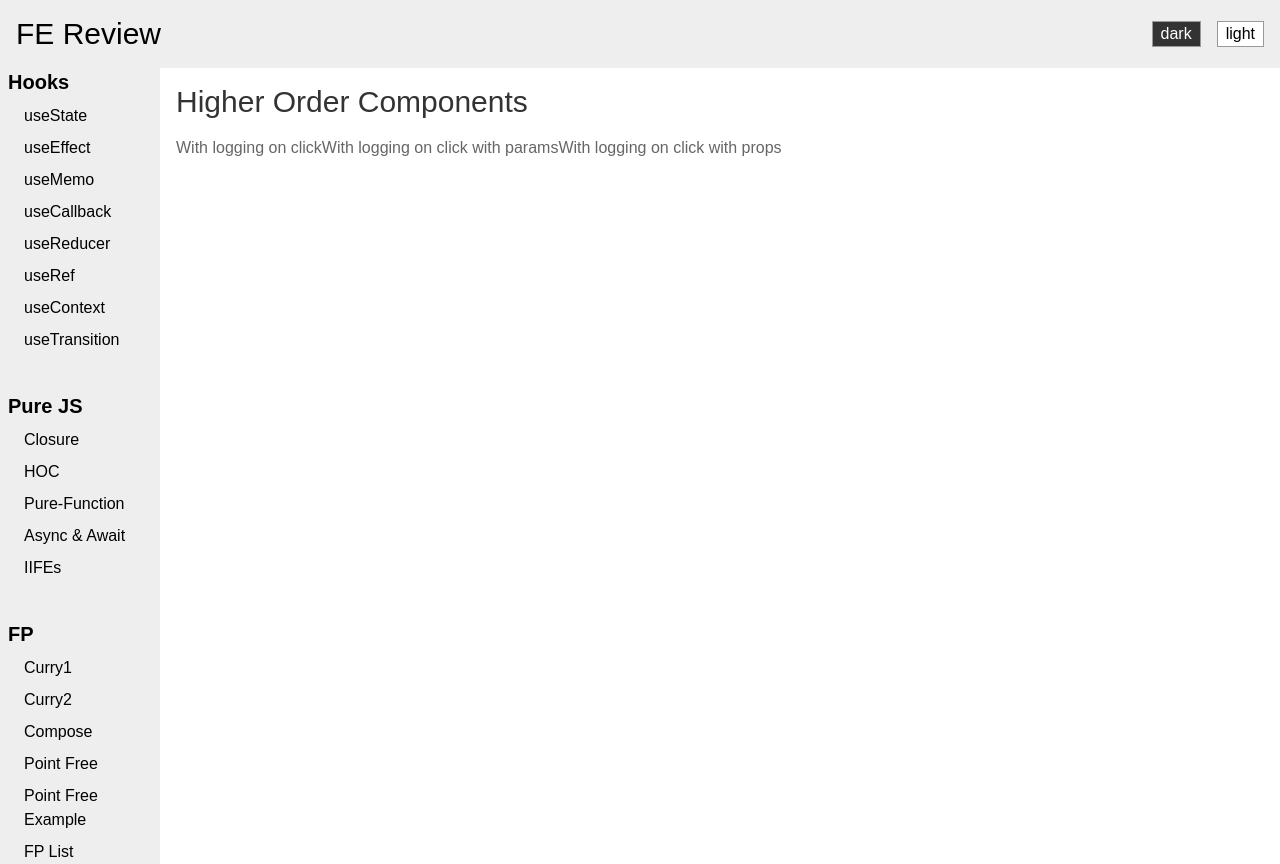
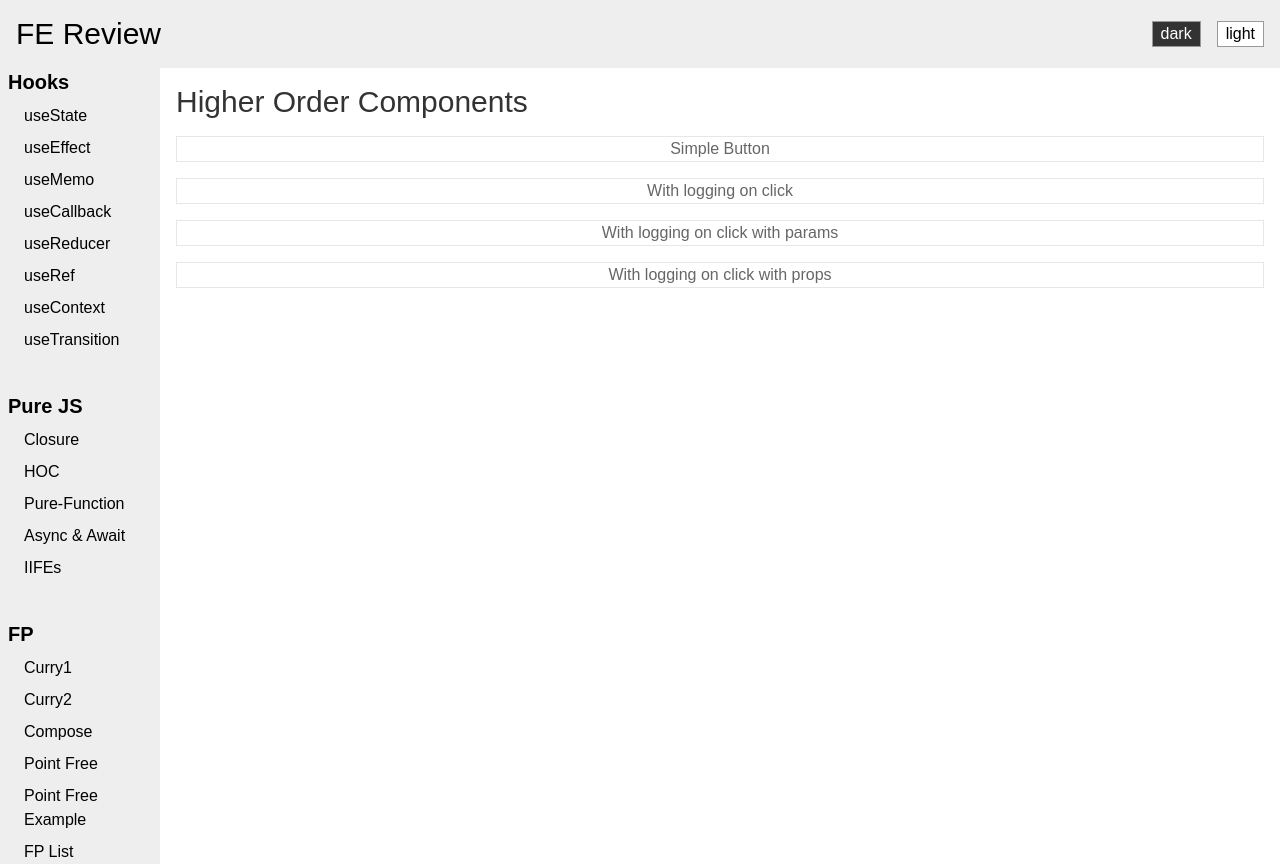
Before and after one commit to hsuanlin0202/Frontend-review, a Next.js app: page /pure/higher-order-components in a window 1280 px wide. Built offline with nearby package versions, Linux system fonts and the light colour scheme.

Commit message:
hoc update

```diff
--- a/pages/pure/higher-order-components.tsx
+++ b/pages/pure/higher-order-components.tsx
@@ -1,5 +1,6 @@
+import { ComponentType, ReactNode } from "react";
+import clsx from "clsx";
 import { Layout } from "components/layout";
-import { ComponentType, ReactNode } from "react";
 
 type Base = { onClick: () => void };
 
@@ -8,7 +9,7 @@ const withLoggingOnClick = <TProps extends Base>(
 ) => {
   return (props: TProps) => {
     const onClick = () => {
-      console.log("Log on click something");
+      console.log("Log on click");
       props.onClick();
     };
 
@@ -43,10 +44,28 @@ const withLoggingOnClickWithProps = <TProps extends Base>(
   };
 };
 
-type ButtonProps = { children: ReactNode; onClick: () => void };
+type ButtonProps = {
+  className?: string;
+  children: ReactNode;
+  onClick: () => void;
+  disabled?: boolean;
+};
 
-const SimpleButton = ({ children, onClick }: ButtonProps) => {
-  return <button onClick={onClick}>{children}</button>;
+const SimpleButton = ({
+  className,
+  children,
+  onClick,
+  disabled,
+}: ButtonProps) => {
+  return (
+    <button
+      className={clsx("px-2 border", disabled && "bg-gray-normal", className)}
+      onClick={onClick}
+      disabled={disabled}
+    >
+      {children}
+    </button>
+  );
 };
 
 const ButtonWithLoggingOnClick = withLoggingOnClick(SimpleButton);
@@ -62,26 +81,31 @@ const ButtonWithLoggingOnClickWithProps =
 const HOC = (): JSX.Element => {
   return (
     <Layout.Base title="Higher Order Components">
-      <>
+      <div className="flex flex-col space-y-4 ">
+        <SimpleButton onClick={() => alert("Simple button")}>
+          Simple Button
+        </SimpleButton>
+
         <ButtonWithLoggingOnClick
-          onClick={() => console.log("Button With Logging OnClick")}
+          className=""
+          onClick={() => alert("Button With Logging OnClick")}
         >
           With logging on click
         </ButtonWithLoggingOnClick>
 
         <ButtonWithLoggingOnClickWithParams
-          onClick={() => console.log("Button With Logging OnClick With Params")}
+          onClick={() => alert("Button With Logging OnClick With Params")}
         >
           With logging on click with params
         </ButtonWithLoggingOnClickWithParams>
 
         <ButtonWithLoggingOnClickWithProps
-          onClick={() => console.log("Button With Logging OnClick With Props")}
+          onClick={() => alert("Button With Logging OnClick With Props")}
           logText="this is Page button"
         >
           With logging on click with props
         </ButtonWithLoggingOnClickWithProps>
-      </>
+      </div>
     </Layout.Base>
   );
 };
```
